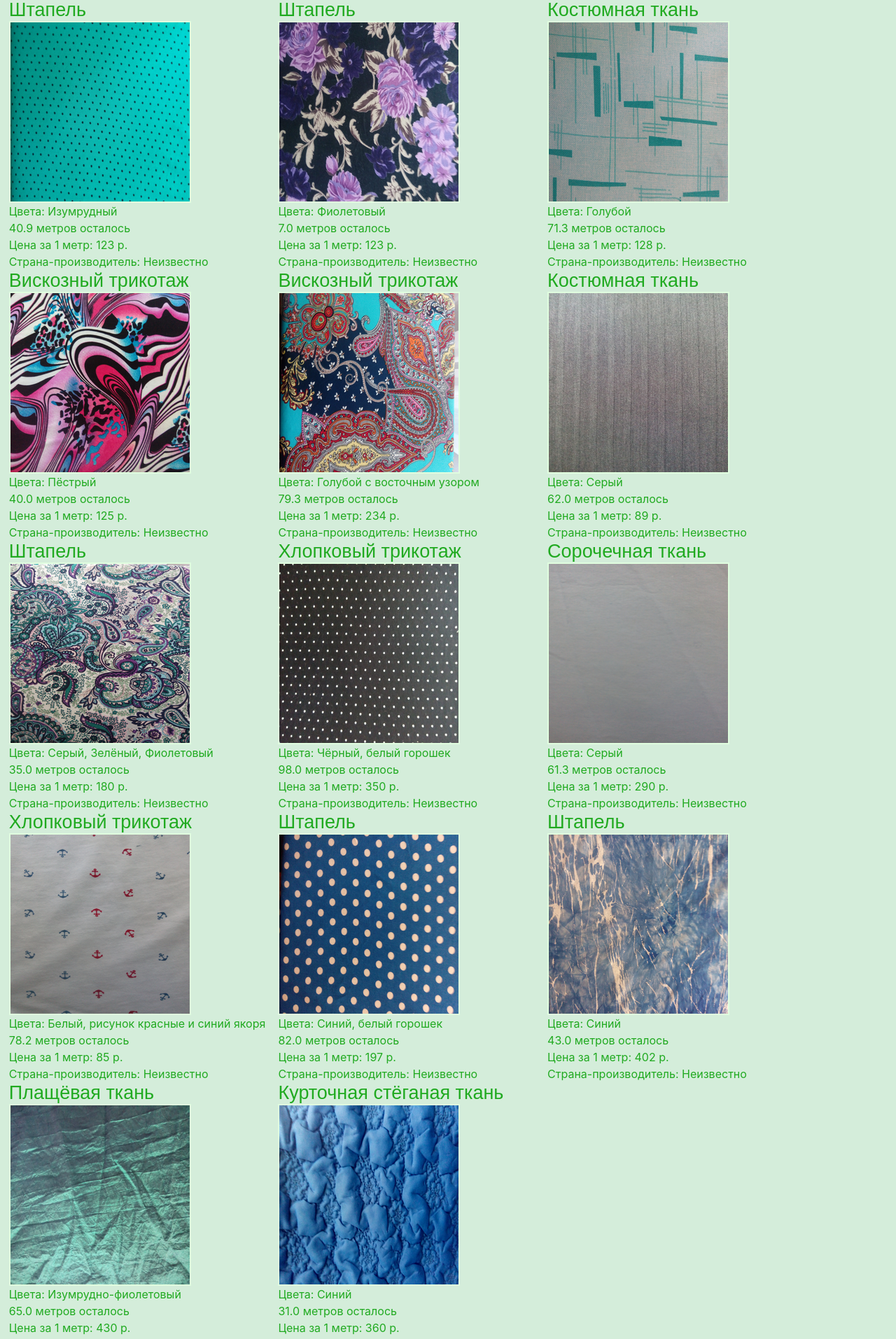
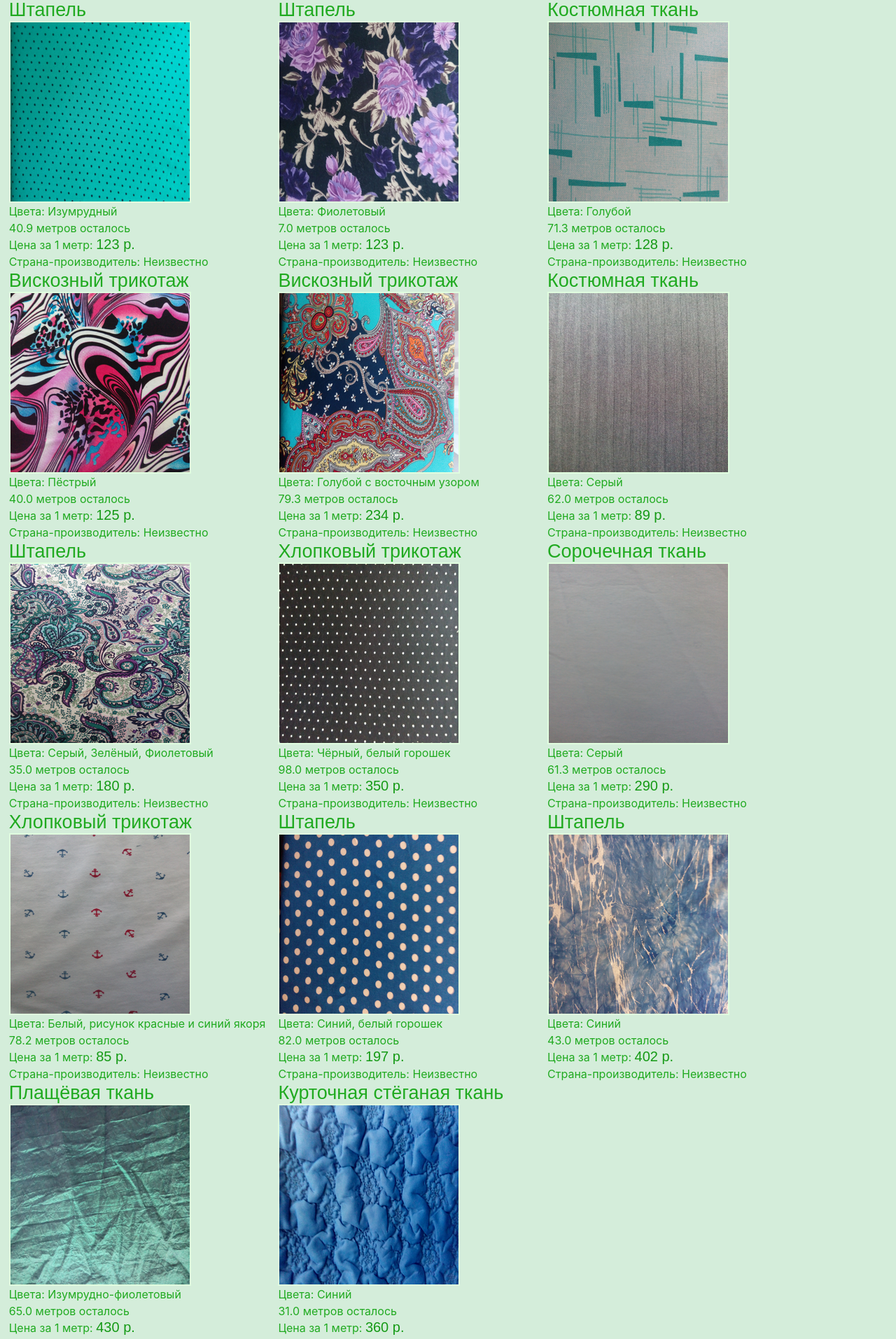
Before and after one commit to GlebVoronin/YandexWebServerProjectwithAPI, a Flask app: page / in a window 1280 px wide. Shown: the part 433-2347 px from the top of the page at 70% size. Run offline with Flask 2, Linux system fonts and the light colour scheme; data comes from the database, SQL or seed files in the repository; data that the repository does not hold is empty; parts of the project's set-up code (start-up, migrations or seed data) failed here and were passed over; some libraries are stand-ins or nearby versions.

Commit message:
rewrite style

```diff
--- a/templates/main_page.html
+++ b/templates/main_page.html
@@ -49,7 +49,7 @@
         <img id="main_page_img" src="{{ cloth.get_images(False) }}"><br>
         Цвета: {{ cloth.colors }}<br>
         {{ cloth.length }} метров осталось<br>
-        Цена за 1 метр: {{ cloth.price }} р.<br>
+        Цена за 1 метр: <font style="color: #159a15;font: normal 20px arial;">{{ cloth.price }} р.</font><br>
         Страна-производитель: {{ cloth.country_id }}<br>
         {% if current_user.account_type == 'Администратор' %}
         <a class="btn btn-primary " href="{{ cloth.get_url() }}">Редактировать</a>
--- a/templates/view_cloths_in_order.html
+++ b/templates/view_cloths_in_order.html
@@ -35,7 +35,7 @@
     </p>
     {% endfor %}
     {% if count %}
-    Сумма заказа: {{ summ }}<br>
+    Сумма заказа: <font style="color: #159a15;font: normal 20px arial;">{{ summ }}</font><br>
     {% endif %}
     {% if length %}
     <p>
```
Also changed, not shown: 1 other file.
